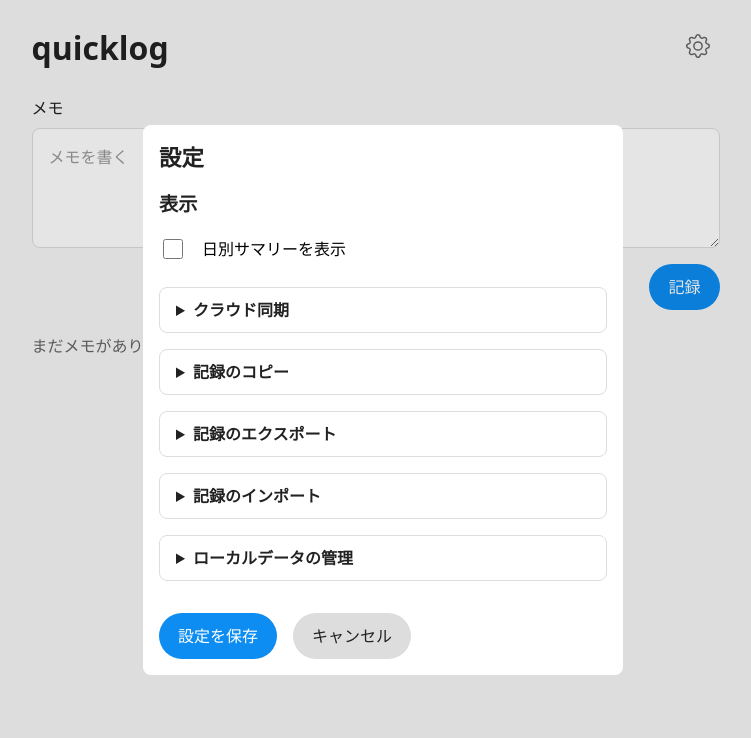
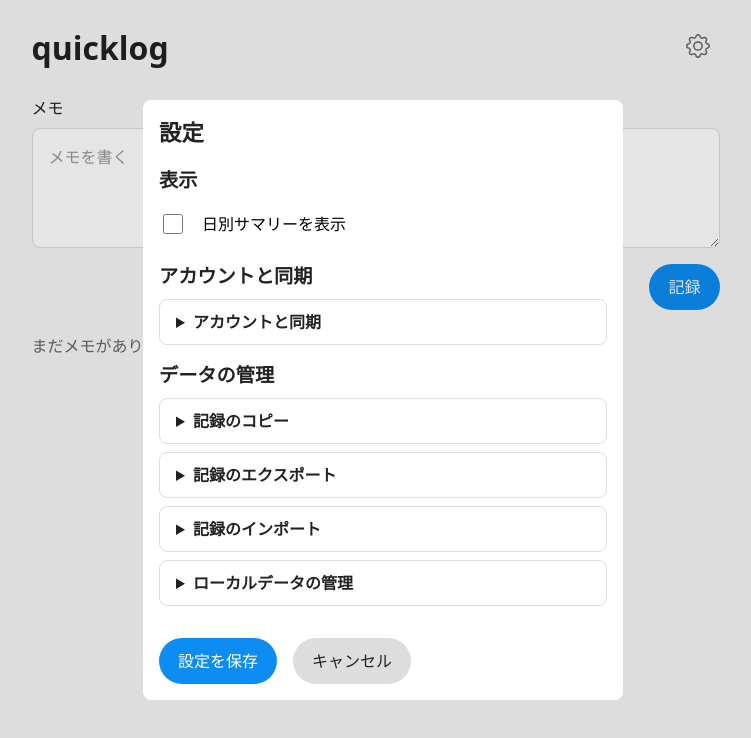
Before and after one commit to asamichiruko/quicklog, a Vue app: page / in a window 1280 px wide. Both pictures are taken after a click on the button "設定". Shown: the top 738 px of the page, without its empty margins (257-1008 px from the left). Built offline with nearby package versions, Linux system fonts and the light colour scheme; no server answers.

Commit message:
style: 設定画面に heading をつけて整理

```diff
--- a/src/components/SettingsDialog.vue
+++ b/src/components/SettingsDialog.vue
@@ -98,31 +98,33 @@ defineExpose({ open })
     aria-labelledby="settings-dialog-heading"
     @click="handleDialogClick"
   >
-    <div class="dialog-form">
+    <div class="container">
       <h2 id="settings-dialog-heading" class="dialog-heading">設定</h2>
       <section class="section">
         <h3 class="section-heading">表示</h3>
-        <ul class="setting-items">
-          <li>
-            <label class="setting-item">
+        <div class="display-setting-body">
+          <div class="display-setting-item">
+            <label class="checkbox-label">
               <input
                 v-model="nextSettings.showDailySummary"
-                class="setting-checkbox"
+                class="checkbox"
                 type="checkbox"
                 name="show-daily-summary"
               />
-              <span class="setting-label">日別サマリーを表示</span>
+              <span class="checkbox-label-text">日別サマリーを表示</span>
             </label>
-          </li>
-        </ul>
+          </div>
+        </div>
       </section>
+      <section class="section">
+        <h3 class="section-heading">アカウントと同期</h3>
         <details
           ref="cloudSyncPanelDetails"
           class="settings-panel"
           aria-labelledby="settings-panel-cloud-sync"
         >
           <summary id="settings-panel-cloud-sync" class="settings-panel-summary">
-          クラウド同期
+            アカウントと同期
           </summary>
           <div class="settings-panel-body">
             <CloudSyncPanel
@@ -137,7 +139,14 @@ defineExpose({ open })
             />
           </div>
         </details>
-      <details ref="copyPanelDetails" class="settings-panel" aria-labelledby="settings-panel-copy">
+      </section>
+      <section class="section">
+        <h3 class="section-heading">データの管理</h3>
+        <details
+          ref="copyPanelDetails"
+          class="settings-panel"
+          aria-labelledby="settings-panel-copy"
+        >
           <summary id="settings-panel-copy" class="settings-panel-summary">記録のコピー</summary>
           <div class="settings-panel-body">
             <LogEntryCopyPanel ref="copyPanel" :log-entries="props.logEntries" />
@@ -183,6 +192,7 @@ defineExpose({ open })
             />
           </div>
         </details>
+      </section>
       <div class="confirm-actions">
         <button class="button-primary" type="button" @click="saveAndClose">設定を保存</button>
         <button class="button-secondary" type="button" @click="close">キャンセル</button>
@@ -200,7 +210,7 @@ defineExpose({ open })
   padding: 0;
 }
 
-.dialog-form {
+.container {
   display: grid;
   gap: var(--space-2);
   padding: var(--space-2);
@@ -227,15 +237,12 @@ defineExpose({ open })
   font-weight: var(--font-weight-bold);
 }
 
-.setting-items {
+.display-setting-body {
   display: grid;
   gap: var(--space-2);
-  padding: 0;
-  margin: 0;
-  list-style: none;
 }
 
-.setting-item {
+.checkbox-label {
   display: flex;
   align-items: center;
   gap: var(--space-2);
@@ -243,14 +250,14 @@ defineExpose({ open })
   cursor: pointer;
 }
 
-.setting-label {
-  font-size: var(--font-size-medium);
-}
-
-.setting-checkbox {
+.checkbox {
   width: 20px;
   height: 20px;
   accent-color: var(--color-primary);
+}
+
+.checkbox-label-text {
+  font-size: var(--font-size-medium);
 }
 
 .settings-panel {
@@ -274,11 +281,12 @@ defineExpose({ open })
 .settings-panel-body {
   display: grid;
   gap: var(--space-2);
-  padding: 0 var(--space-2) var(--space-2);
+  padding: 0 0 var(--space-1);
 }
 
 .settings-panel[open] .settings-panel-body {
-  padding-top: var(--space-2);
+  padding-top: var(--space-1);
+  border-top: 1px solid var(--color-border);
 }
 
 .confirm-actions {
```
Lines whose indentation alone changed are shown as unchanged.
